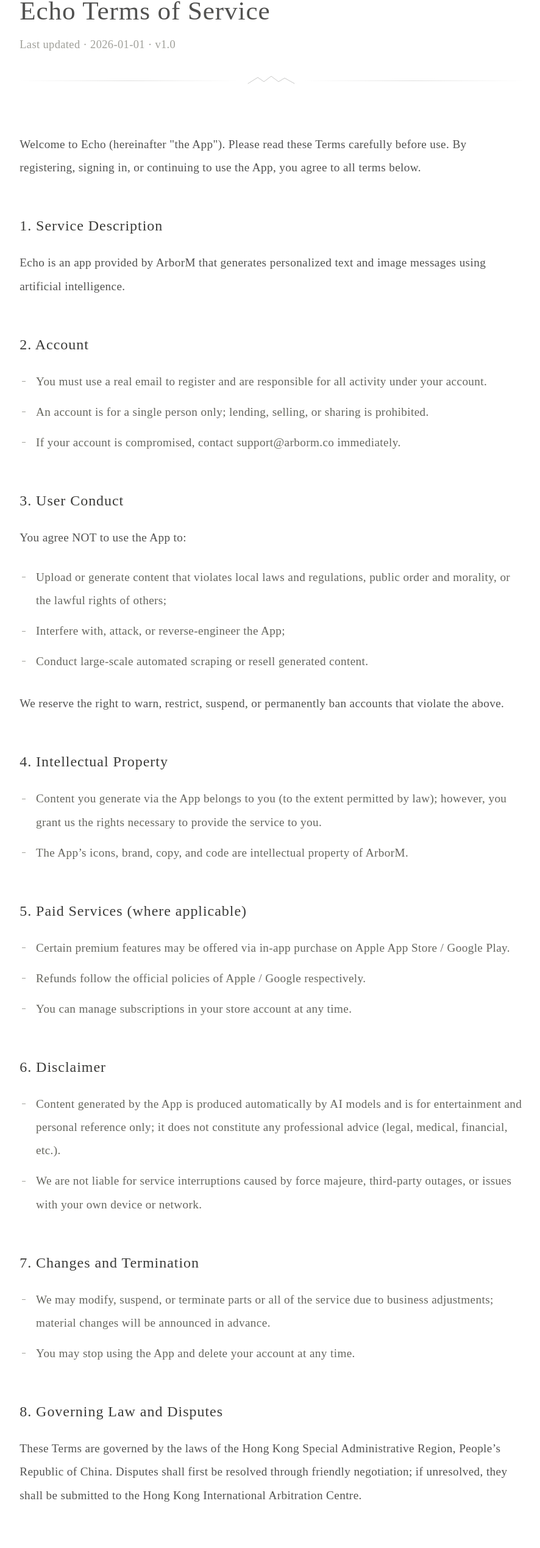
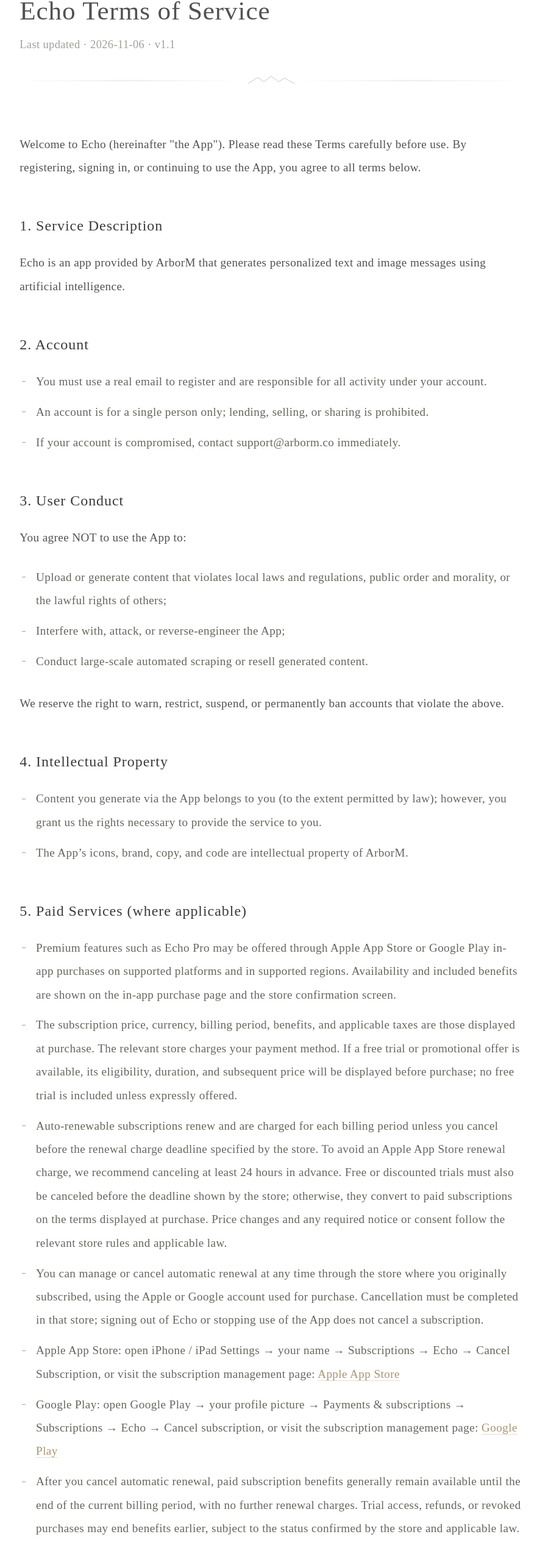
Before and after one commit to ArborM6/echo.arborm.co, a React (Vite) app: page /terms in a window 1280 px wide. Shown: the part 234-2773 px from the top of the page at 61% size, without its empty margins (195-1081 px from the left). Built offline with nearby package versions, Linux system fonts and the light colour scheme; no server answers; a small style sheet from the web is missing; a web font is replaced by a local one.

Commit message:
docs: clarify subscription billing and cancellation terms

```diff
--- a/src/i18n/locales.ts
+++ b/src/i18n/locales.ts
@@ -226,8 +226,8 @@ const zhCN: Record<string, string> = {
 
   // ===== Terms =====
   'terms.title': 'Echo 用户协议',
-  'terms.effective_date': '2026-01-01',
-  'terms.version': 'v1.0',
+  'terms.effective_date': '2026-11-06',
+  'terms.version': 'v1.1',
   'terms.intro': '欢迎使用 Echo（以下简称"本应用"）。在使用前请仔细阅读本协议；当您注册、登录或继续使用本应用，即视为您已同意本协议全部条款。',
   'terms.s1_title': '1. 服务说明',
   'terms.s1_content': 'Echo 是一款由 ArborM 提供的、基于人工智能生成个性化文字与图像消息的应用。',
@@ -245,9 +245,16 @@ const zhCN: Record<string, string> = {
   'terms.s4_user': '您通过本应用生成的内容，著作权（在法律允许的范围内）归您所有；但您授权我们在为您提供服务所必需的范围内使用。',
   'terms.s4_app': '本应用的图标、品牌、文案、代码等知识产权归 ArborM 所有。',
   'terms.s5_title': '5. 付费服务（如适用）',
-  'terms.s5_iap': '部分高级功能可能通过 Apple App Store / Google Play 的应用内购买提供。',
-  'terms.s5_refund': '退款规则遵循 Apple / Google 各自的官方政策。',
-  'terms.s5_manage': '您可以随时在所在商店账户中管理订阅。',
+  'terms.s5_iap': 'Echo Pro 等高级功能可在支持的平台和地区通过 Apple App Store 或 Google Play 应用内购买提供；是否可购买及具体权益，以应用内购买页面和商店确认页面为准。',
+  'terms.s5_price': '订阅价格、币种、计费周期、权益及适用税费以购买时显示的信息为准，由对应商店向您的付款方式扣费。如有免费试用或优惠，其资格、期限及结束后的价格会在购买前显示；未明确提供时，不包含免费试用。',
+  'terms.s5_renewal': '自动续订订阅会在每个计费周期结束时续订并扣费，除非您在商店规定的续订扣费时间前取消。为避免 Apple App Store 续订扣费，建议至少提前 24 小时取消；免费或优惠试用也应在商店提示的期限前取消，否则将按购买时显示的条件转为付费订阅。价格调整及所需通知、同意，依对应商店规则和适用法律处理。',
+  'terms.s5_manage': '您可以随时通过最初购买订阅的商店管理或取消自动续订，请登录购买时使用的 Apple 或 Google 账号。取消操作须在商店中完成，仅退出 Echo 账号或停止使用应用不会取消订阅。',
+  'terms.s5_manage_apple': 'Apple App Store：打开 iPhone / iPad「设置」→ 您的姓名 →「订阅」→ Echo → 取消订阅；也可打开订阅管理页面：',
+  'terms.s5_manage_google': 'Google Play：打开 Google Play → 右上角头像 →「付款和订阅」→「订阅」→ Echo →「取消订阅」；也可打开订阅管理页面：',
+  'terms.s5_expiry': '取消自动续订后，已付费的订阅权益通常可继续使用至当前计费周期到期，之后不再续订扣费。试用、退款或购买被撤销时，权益可能提前结束，具体以商店确认的状态和适用法律为准。',
+  'terms.s5_refund': '取消订阅不等于申请退款，也不会自动退还当期费用。您可按原购买渠道向 Apple 或 Google Play 申请退款，是否符合条件及处理方式依商店政策和适用法律确定；如需我们协助，请联系 support@arborm.co 并提供订单号，请勿发送账号密码或完整付款卡信息。',
+  'terms.s5_delete': '卸载应用或删除 Echo 账号不会自动取消商店订阅，取消前仍可能继续扣费。建议先在原购买商店取消订阅，再删除账号；即使已删除账号，仍可使用购买时的商店账号取消订阅。删除账号后，账号数据及服务访问将按删除流程处理，不会因仍有订阅而自动恢复，请保留购买凭证以便获得协助。',
+  'terms.s5_rights': '本节不限制您依据适用法律享有的强制性消费者权利，包括依法享有的退款、撤回或其他救济权利。',
   'terms.s6_title': '6. 免责声明',
   'terms.s6_ai': '本应用生成的内容由 AI 模型自动产生，仅供娱乐与个人参考，不构成任何专业建议（法律、医疗、金融等）。',
   'terms.s6_force': '因不可抗力、第三方服务中断或您自身设备 / 网络问题造成的服务不可用，我们不承担责任。',
@@ -549,8 +556,8 @@ const zhTW: Record<string, string> = {
 
   // ===== Terms =====
   'terms.title': 'Echo 使用者協議',
-  'terms.effective_date': '2026-01-01',
-  'terms.version': 'v1.0',
+  'terms.effective_date': '2026-11-06',
+  'terms.version': 'v1.1',
   'terms.intro': '歡迎使用 Echo（以下簡稱「本應用」）。在使用前請仔細閱讀本協議；當您註冊、登入或繼續使用本應用，即視為您已同意本協議全部條款。',
   'terms.s1_title': '1. 服務說明',
   'terms.s1_content': 'Echo 是一款由 ArborM 提供、基於人工智慧生成個人化文字與圖像訊息的應用程式。',
@@ -568,9 +575,16 @@ const zhTW: Record<string, string> = {
   'terms.s4_user': '您透過本應用生成的內容，著作權（在法律允許的範圍內）歸您所有；但您授權我們在為您提供服務所必需的範圍內使用。',
   'terms.s4_app': '本應用的圖示、品牌、文案、程式碼等智慧財產權歸 ArborM 所有。',
   'terms.s5_title': '5. 付費服務（如適用）',
-  'terms.s5_iap': '部分進階功能可能透過 Apple App Store / Google Play 的應用內購買提供。',
-  'terms.s5_refund': '退款規則遵循 Apple / Google 各自的官方政策。',
-  'terms.s5_manage': '您可隨時於所在商店帳戶中管理訂閱。',
+  'terms.s5_iap': 'Echo Pro 等進階功能可在支援的平台和地區透過 Apple App Store 或 Google Play 應用程式內購買提供；是否可購買及具體權益，以應用程式內購買頁面和商店確認頁面為準。',
+  'terms.s5_price': '訂閱價格、幣別、計費週期、權益及適用稅費以購買時顯示的資訊為準，由對應商店向您的付款方式扣款。如有免費試用或優惠，其資格、期限及結束後的價格會在購買前顯示；未明確提供時，不包含免費試用。',
+  'terms.s5_renewal': '自動續訂訂閱會在每個計費週期結束時續訂並扣款，除非您在商店規定的續訂扣款時間前取消。為避免 Apple App Store 續訂扣款，建議至少提前 24 小時取消；免費或優惠試用也應在商店提示的期限前取消，否則將按購買時顯示的條件轉為付費訂閱。價格調整及所需通知、同意，依對應商店規則和適用法律處理。',
+  'terms.s5_manage': '您可隨時透過最初購買訂閱的商店管理或取消自動續訂，請登入購買時使用的 Apple 或 Google 帳號。取消操作須在商店中完成，僅登出 Echo 帳號或停止使用應用程式不會取消訂閱。',
+  'terms.s5_manage_apple': 'Apple App Store：開啟 iPhone / iPad「設定」→ 您的姓名 →「訂閱」→ Echo → 取消訂閱；也可開啟訂閱管理頁面：',
+  'terms.s5_manage_google': 'Google Play：開啟 Google Play → 右上角頭像 →「付款與訂閱」→「訂閱」→ Echo →「取消訂閱」；也可開啟訂閱管理頁面：',
+  'terms.s5_expiry': '取消自動續訂後，已付費的訂閱權益通常可繼續使用至目前計費週期到期，之後不再續訂扣款。試用、退款或購買遭撤銷時，權益可能提前結束，具體以商店確認的狀態和適用法律為準。',
+  'terms.s5_refund': '取消訂閱不等於申請退款，也不會自動退還當期費用。您可按原購買管道向 Apple 或 Google Play 申請退款，是否符合條件及處理方式依商店政策和適用法律確定；如需我們協助，請聯絡 support@arborm.co 並提供訂單編號，請勿提供帳號密碼或完整付款卡資訊。',
+  'terms.s5_delete': '解除安裝應用程式或刪除 Echo 帳號不會自動取消商店訂閱，取消前仍可能繼續扣款。建議先在原購買商店取消訂閱，再刪除帳號；即使已刪除帳號，仍可使用購買時的商店帳號取消訂閱。刪除帳號後，帳號資料及服務存取將按刪除流程處理，不會因仍有訂閱而自動恢復，請保留購買憑證以便獲得協助。',
+  'terms.s5_rights': '本節不限制您依據適用法律享有的強制性消費者權利，包括依法享有的退款、撤回或其他救濟權利。',
   'terms.s6_title': '6. 免責聲明',
   'terms.s6_ai': '本應用生成的內容由 AI 模型自動產生，僅供娛樂與個人參考，不構成任何專業建議（法律、醫療、金融等）。',
   'terms.s6_force': '因不可抗力、第三方服務中斷或您自身裝置 / 網路問題造成的服務不可用，我們不承擔責任。',
@@ -872,8 +886,8 @@ const en: Record<string, string> = {
 
   // ===== Terms =====
   'terms.title': 'Echo Terms of Service',
-  'terms.effective_date': '2026-01-01',
-  'terms.version': 'v1.0',
+  'terms.effective_date': '2026-11-06',
+  'terms.version': 'v1.1',
   'terms.intro': 'Welcome to Echo (hereinafter "the App"). Please read these Terms carefully before use. By registering, signing in, or continuing to use the App, you agree to all terms below.',
   'terms.s1_title': '1. Service Description',
   'terms.s1_content': 'Echo is an app provided by ArborM that generates personalized text and image messages using artificial intelligence.',
@@ -891,9 +905,16 @@ const en: Record<string, string> = {
   'terms.s4_user': 'Content you generate via the App belongs to you (to the extent permitted by law); however, you grant us the rights necessary to provide the service to you.',
   'terms.s4_app': 'The App\u2019s icons, brand, copy, and code are intellectual property of ArborM.',
   'terms.s5_title': '5. Paid Services (where applicable)',
-  'terms.s5_iap': 'Certain premium features may be offered via in-app purchase on Apple App Store / Google Play.',
-  'terms.s5_refund': 'Refunds follow the official policies of Apple / Google respectively.',
-  'terms.s5_manage': 'You can manage subscriptions in your store account at any time.',
+  'terms.s5_iap': 'Premium features such as Echo Pro may be offered through Apple App Store or Google Play in-app purchases on supported platforms and in supported regions. Availability and included benefits are shown on the in-app purchase page and the store confirmation screen.',
+  'terms.s5_price': 'The subscription price, currency, billing period, benefits, and applicable taxes are those displayed at purchase. The relevant store charges your payment method. If a free trial or promotional offer is available, its eligibility, duration, and subsequent price will be displayed before purchase; no free trial is included unless expressly offered.',
+  'terms.s5_renewal': 'Auto-renewable subscriptions renew and are charged for each billing period unless you cancel before the renewal charge deadline specified by the store. To avoid an Apple App Store renewal charge, we recommend canceling at least 24 hours in advance. Free or discounted trials must also be canceled before the deadline shown by the store; otherwise, they convert to paid subscriptions on the terms displayed at purchase. Price changes and any required notice or consent follow the relevant store rules and applicable law.',
+  'terms.s5_manage': 'You can manage or cancel automatic renewal at any time through the store where you originally subscribed, using the Apple or Google account used for purchase. Cancellation must be completed in that store; signing out of Echo or stopping use of the App does not cancel a subscription.',
+  'terms.s5_manage_apple': 'Apple App Store: open iPhone / iPad Settings → your name → Subscriptions → Echo → Cancel Subscription, or visit the subscription management page:',
+  'terms.s5_manage_google': 'Google Play: open Google Play → your profile picture → Payments & subscriptions → Subscriptions → Echo → Cancel subscription, or visit the subscription management page:',
+  'terms.s5_expiry': 'After you cancel automatic renewal, paid subscription benefits generally remain available until the end of the current billing period, with no further renewal charges. Trial access, refunds, or revoked purchases may end benefits earlier, subject to the status confirmed by the store and applicable law.',
+  'terms.s5_refund': 'Canceling a subscription does not request a refund or automatically refund the current period. You may request a refund from Apple or Google Play through the original purchase channel; eligibility and processing follow store policies and applicable law. For assistance, contact support@arborm.co with your order number. Do not send account passwords or full payment-card details.',
+  'terms.s5_delete': 'Uninstalling the App or deleting your Echo account does not automatically cancel a store subscription, and charges may continue until you cancel. We recommend canceling through the original store before deleting your account. You can still cancel with the store account used for purchase even after your Echo account has been deleted. Account data and service access are handled under the deletion process and are not automatically restored by an ongoing subscription. Keep your purchase receipt in case you need assistance.',
+  'terms.s5_rights': 'This section does not limit mandatory consumer rights under applicable law, including any statutory rights to refunds, withdrawal, or other remedies.',
   'terms.s6_title': '6. Disclaimer',
   'terms.s6_ai': 'Content generated by the App is produced automatically by AI models and is for entertainment and personal reference only; it does not constitute any professional advice (legal, medical, financial, etc.).',
   'terms.s6_force': 'We are not liable for service interruptions caused by force majeure, third-party outages, or issues with your own device or network.',
--- a/src/pages/Terms.tsx
+++ b/src/pages/Terms.tsx
@@ -41,8 +41,21 @@ export function Terms() {
       <h2>{t('terms.s5_title')}</h2>
       <ul>
         <li>{t('terms.s5_iap')}</li>
+        <li>{t('terms.s5_price')}</li>
+        <li>{t('terms.s5_renewal')}</li>
+        <li>{t('terms.s5_manage')}</li>
+        <li>
+          {t('terms.s5_manage_apple')}{' '}
+          <a href="https://apps.apple.com/account/subscriptions">Apple App Store</a>
+        </li>
+        <li>
+          {t('terms.s5_manage_google')}{' '}
+          <a href="https://play.google.com/store/account/subscriptions">Google Play</a>
+        </li>
+        <li>{t('terms.s5_expiry')}</li>
         <li>{t('terms.s5_refund')}</li>
-        <li>{t('terms.s5_manage')}</li>
+        <li>{t('terms.s5_delete')}</li>
+        <li>{t('terms.s5_rights')}</li>
       </ul>
 
       <h2>{t('terms.s6_title')}</h2>
```
